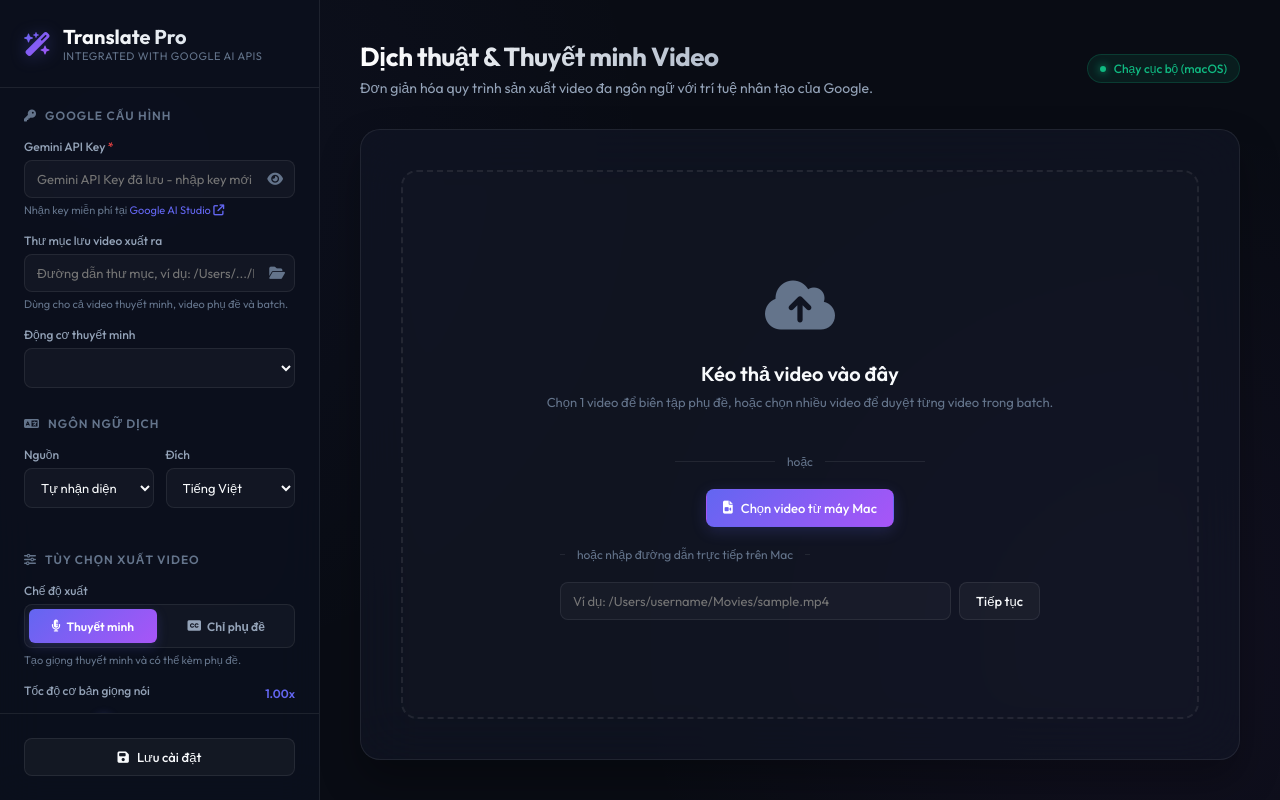
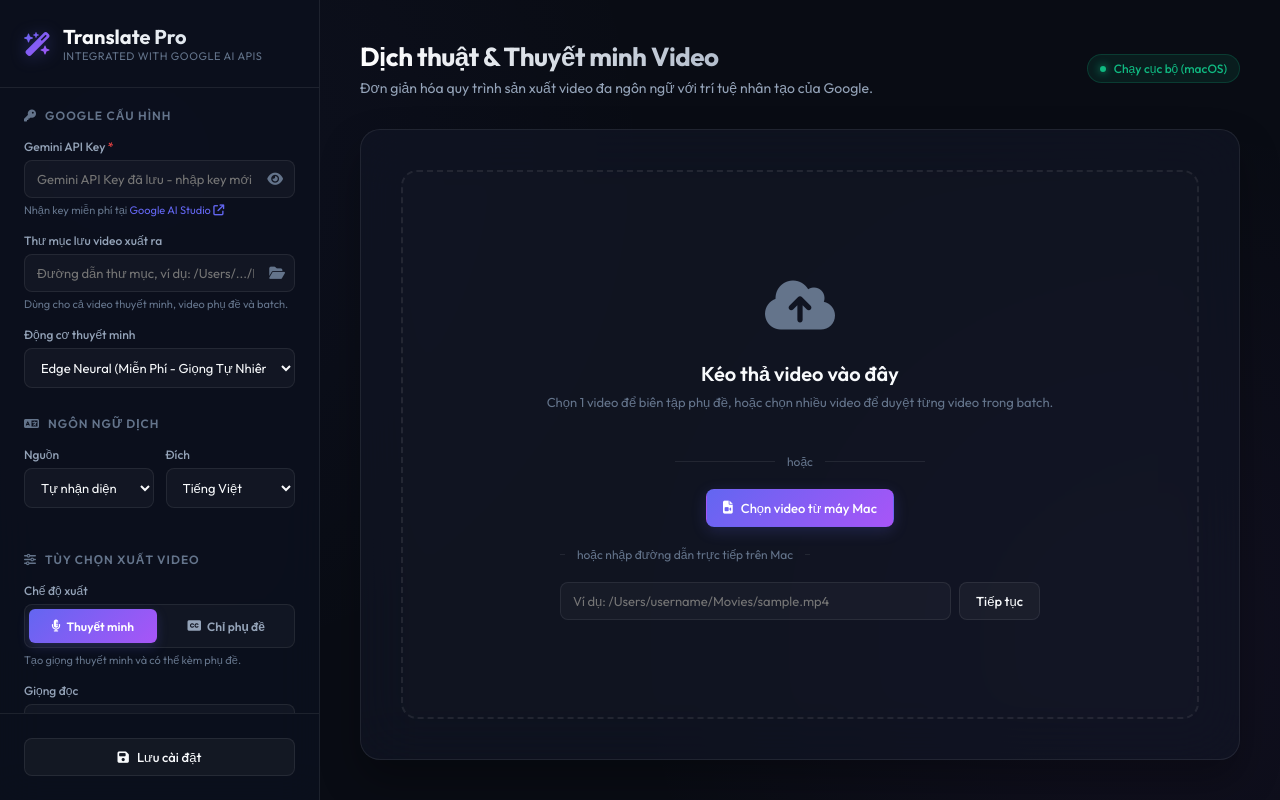
Before and after one commit to Phong-EpicMind/video-translate-pro, a FastAPI app: page / in a window 1280 px wide. Run offline with FastAPI, Linux system fonts and the light colour scheme.

Commit message:
feat(ui): add edge engine option and Vietnamese neural voice picker
- Edge Neural is the default engine in the dropdown.
- Voice picker (HoaiMy / NamMinh) now shows for edge as well as Google Cloud;
  edge does not require the GCP credentials field.
- updateVoiceDropdown preserves the saved voice selection across repopulation.

Co-Authored-By: Claude Opus 4.8 <noreply@anthropic.com>

```diff
--- a/translatedub/web/static/js/main.js
+++ b/translatedub/web/static/js/main.js
@@ -66,16 +66,31 @@ const PREMIUM_VOICES = {
     ]
 };
 
+// Free edge-tts neural voices (offered when the edge engine is selected).
+const EDGE_VOICES = {
+    "vi": [
+        { value: "vi-VN-HoaiMyNeural", label: "HoaiMy - Giọng Nữ (Neural)" },
+        { value: "vi-VN-NamMinhNeural", label: "NamMinh - Giọng Nam (Neural)" }
+    ]
+};
+
 function updateVoiceDropdown(lang) {
     if (!voiceName) return;
+    const previous = voiceName.value;
     voiceName.innerHTML = "";
-    const voices = PREMIUM_VOICES[lang] || PREMIUM_VOICES["vi"];
+    const isEdge = ttsEngine && ttsEngine.value === "edge";
+    const table = isEdge ? EDGE_VOICES : PREMIUM_VOICES;
+    const voices = table[lang] || table["vi"];
     voices.forEach(v => {
         const opt = document.createElement("option");
         opt.value = v.value;
         opt.textContent = v.label;
         voiceName.appendChild(opt);
     });
+    // Keep the prior selection when it is still valid after repopulating.
+    if (previous && voices.some(v => v.value === previous)) {
+        voiceName.value = previous;
+    }
 }
 
 // DOM Elements
@@ -546,6 +561,11 @@ function toggleTtsEngineGroups() {
     if (ttsEngine.value === "google_cloud") {
         gcpCredentialsGroup.style.display = "block";
         voiceNameGroup.style.display = "block";
+        updateVoiceDropdown(targetLang.value);
+    } else if (ttsEngine.value === "edge") {
+        gcpCredentialsGroup.style.display = "none";
+        voiceNameGroup.style.display = "block";
+        updateVoiceDropdown(targetLang.value);
     } else {
         gcpCredentialsGroup.style.display = "none";
         voiceNameGroup.style.display = "none";
--- a/translatedub/web/templates/index.html
+++ b/translatedub/web/templates/index.html
@@ -52,6 +52,7 @@
                     <div class="form-group narration-setting">
                         <label for="ttsEngine">Động cơ thuyết minh</label>
                         <select id="ttsEngine">
+                            <option value="edge" {% if config.tts_engine == 'edge' %}selected{% endif %}>Edge Neural (Miễn Phí - Giọng Tự Nhiên)</option>
                             <option value="gtts" {% if config.tts_engine == 'gtts' %}selected{% endif %}>gTTS (Google Translate - Miễn Phí)</option>
                             <option value="google_cloud" {% if config.tts_engine == 'google_cloud' %}selected{% endif %}>Google Cloud TTS (Siêu Thực)</option>
                         </select>
@@ -114,7 +115,7 @@
                     </div>
 
                     <div class="form-group narration-setting" id="voiceNameGroup" style="display: none;">
-                        <label for="voiceName">Giọng đọc (Cloud TTS)</label>
+                        <label for="voiceName">Giọng đọc</label>
                         <select id="voiceName" class="styled-select"></select>
                     </div>
 
```
